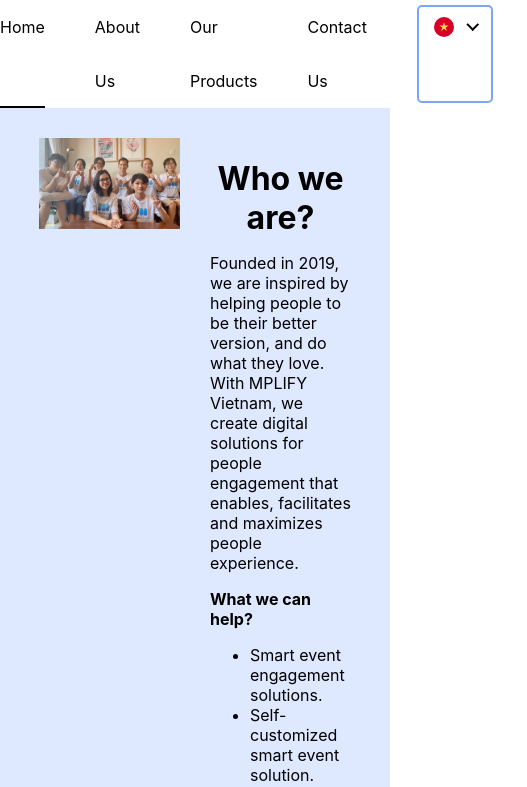
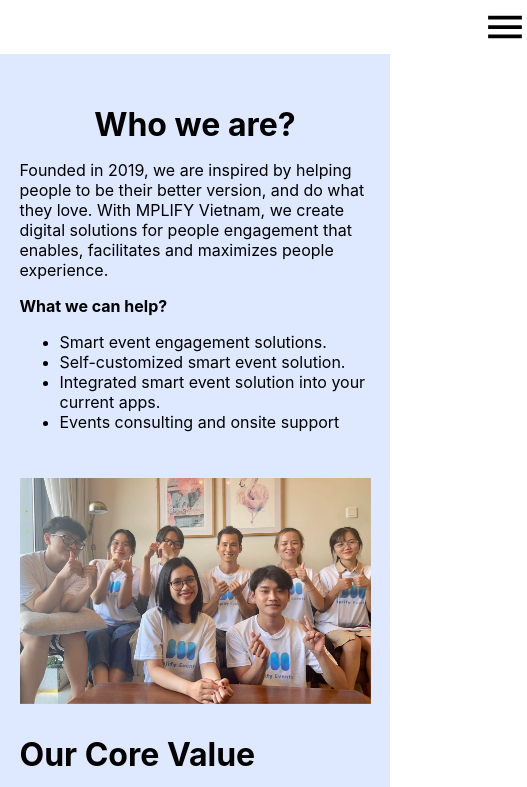
Before and after one commit to baosonnguyendang/mpl1fy, a React (Create React App) app: page / in a window 390 px wide. Shown: the top 787 px of the page, 527 px wide, since content can reach past the window. Built offline with nearby package versions, Linux system fonts and the light colour scheme.

Commit message:
feat: respons1ve

```diff
--- a/src/App.css
+++ b/src/App.css
@@ -13,22 +13,33 @@
 /* header.tsx */
 .header {
   display: flex;
+  padding:0 5vw;
+  height: 54px;
+}
+
+#header-menu-icon {
+  transform: scale(1.5);
+  display: none;
+  font-size: 30px;
+  cursor: pointer;
+  align-self: center;
 }
 
 .header-left {
-  flex: 4;
+  flex: 1;
 }
 
 .header-right {
-  flex: 5;
   display: flex;
   align-items: stretch;
+  justify-content: end;
+  flex: 0 0 500px;
 }
 
 .header-menu {
-  margin-right: 50px;
   position: relative;
   line-height: 54px;
+  margin-right: 3vw;
 }
 
 .header-menu::before {
@@ -47,7 +58,7 @@
   transform: scaleX(1);
 }
 
-.header-menu-chosen {
+.chosen {
   font-weight: bold;
 }
 
@@ -129,9 +140,12 @@
 }
 
 .we-img {
-  height: calc((80vw - 30px) / 698 * 450 / 2);
   background-image: url("/src/img/who.png");
-  background-size: calc((80vw - 30px) / 2) calc((80vw - 30px) / 698 * 450 / 2);
+  width: 100%;
+  height: 0;
+  padding-top: calc(450/698/2 *100%);
+  background-size: 100% auto;
+  background-repeat: no-repeat;
 }
 
 /* main.tsx - core value */
@@ -145,6 +159,7 @@
   background-color: white;
   border-radius: 5px;
   padding: 20px 10px;
+  padding: 1vw 3vw;
 }
 
 .value-element b {
@@ -321,7 +336,30 @@
   background-image: url("../src/img/instagram.svg");
 }
 
-@media screen and (max-width: 720px) {
+@media screen and (max-width: 768px) {
+  .we {
+    flex-direction: column-reverse;
+  }
+  .we-img {
+    gap: 1.5rem;
+    padding-top: calc(450/698 *100%);
+  }
+  .value {
+    flex-direction: column;
+  }
+  .contact {
+    flex-direction: column;
+    gap: 5vh;
+  }
+  .contact-message {
+    min-height: 320px;
+  }
+  .header-right > *:not(:first-child){
+    display: none;
+  }
+  #header-menu-icon {
+    display: block;
+  }
   .footer-1 {
     flex-direction: column;
   }
@@ -334,5 +372,16 @@
   .footer-2 {
     display: flex;
     flex-direction: column;
+    margin-top: 20px;
   }
 }
+
+.header {
+  padding:0 5vw;
+  height: 54px;
+}
+
+.header-right{
+  justify-content: end;
+  flex: 0 0 500px;
+}
--- a/src/components/header.tsx
+++ b/src/components/header.tsx
@@ -4,10 +4,28 @@
 
 import PropTypes from "prop-types";
 
+import MenuIcon from '@mui/icons-material/Menu';
+
 const Header = (props: any) => {
   const [toggleOn, setToggleOn] = useState(false);
   const [lang, setLang] = useState("vi");
-  const url = useLocation();
+  var path = useLocation().pathname;
+
+  useEffect(() => {
+    switch(path){
+      case '/about':
+        document.getElementsByClassName('header-menu')[1].classList.add('chosen');
+        break;
+      case '/products':
+        document.getElementsByClassName('header-menu')[2].classList.add('chosen');
+        break;
+      case '/contact':
+        document.getElementsByClassName('header-menu')[3].classList.add('chosen');
+        break;
+      default:
+        document.getElementsByClassName('header-menu')[0].classList.add('chosen');
+    }
+  }, [])
 
   const toggle = (e: any) => {
     setToggleOn((toggleOn) => !toggleOn);
@@ -22,6 +40,7 @@
     <div className="header">
       <div className="header-left"></div>
       <div className="header-right">
+        <MenuIcon id="header-menu-icon"/>
         <div className='header-menu'>
           <span>Home</span>
         </div>
--- a/src/components/main.tsx
+++ b/src/components/main.tsx
@@ -15,7 +15,7 @@
     <div
       style={{
         backgroundColor: "rgba(93, 142, 247, 0.2)",
-        padding: "30px 10vw",
+        padding: "30px 5vw",
       }}
     >
       <div className="main-element">
```
